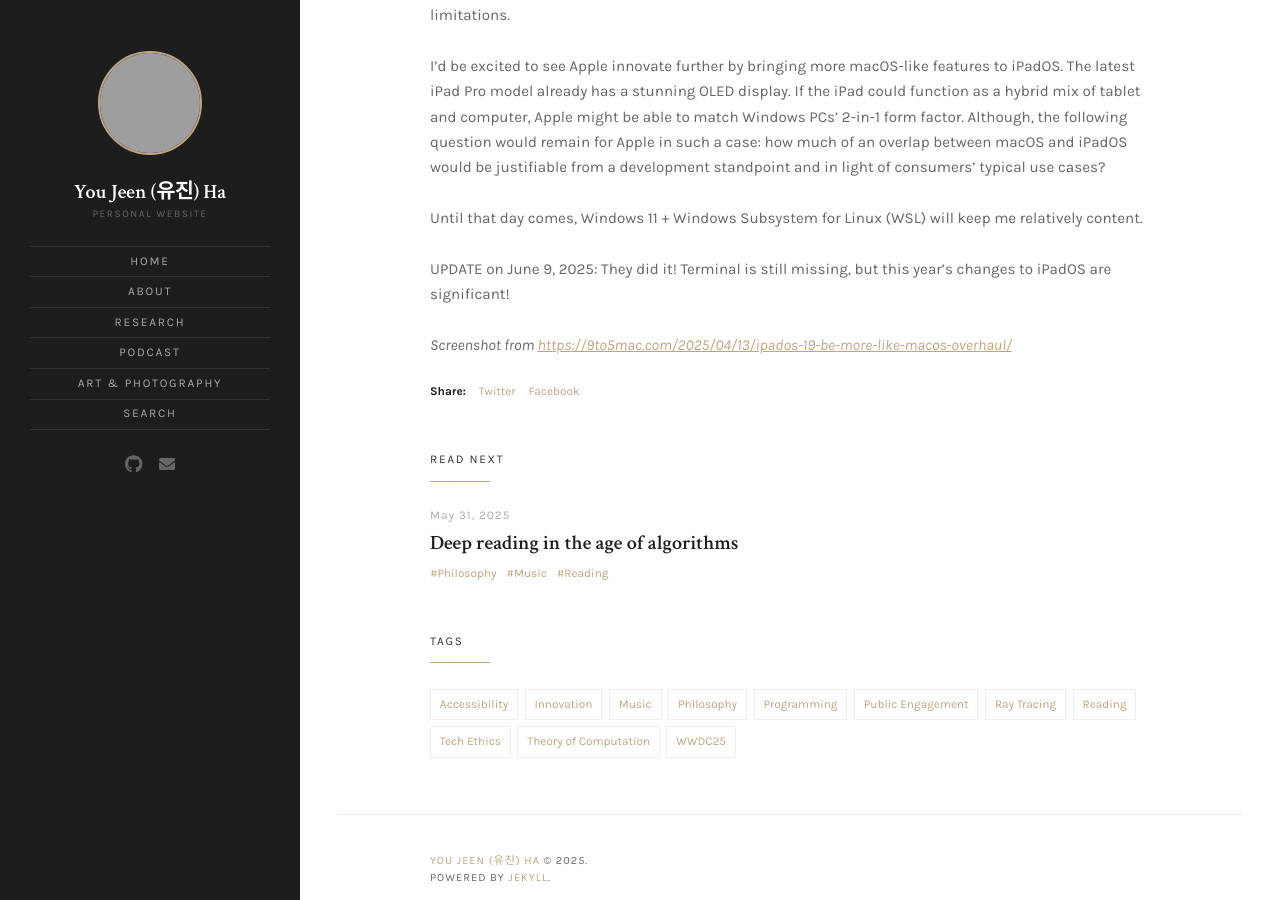
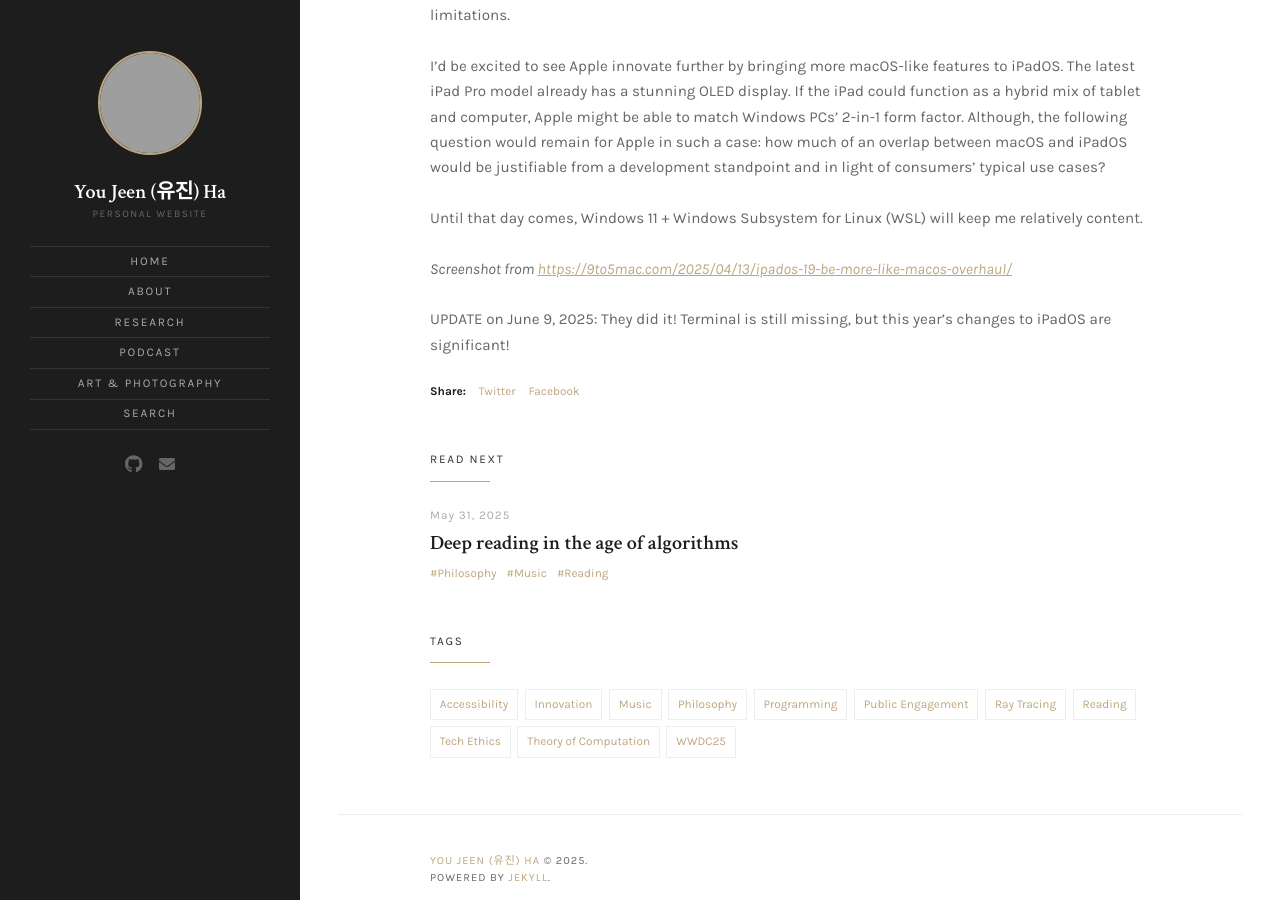
Before and after one commit to hyoujeen/hyoujeen.github.io, a Jekyll site: the page built from _posts/2025-06-08-could-ipados-become-more-like-macos.md, in a window 1280 px wide and 900 px high, scrolled down 1719 px, cut to the strip 0-900 px from the top of the window. Built offline with Jekyll 4.4.1, drawn with Linux system fonts in a browser that asks for light colours; grey boxes are pictures that could not be loaded.

```diff
--- a/_posts/2025-06-08-could-ipados-become-more-like-macos.md
+++ b/_posts/2025-06-08-could-ipados-become-more-like-macos.md
@@ -22,6 +22,7 @@ I'd be excited to see Apple innovate further by bringing more macOS-like feature
 
 Until that day comes, Windows 11 + Windows Subsystem for Linux (WSL) will keep me relatively content.
 
-UPDATE on June 9, 2025: They did it! Terminal is still missing, but this year's changes to iPadOS are significant!
 
 <i>Screenshot from [https://9to5mac.com/2025/04/13/ipados-19-be-more-like-macos-overhaul/](https://9to5mac.com/2025/04/13/ipados-19-be-more-like-macos-overhaul/){:target="_blank"}</i>
+
+UPDATE on June 9, 2025: They did it! Terminal is still missing, but this year's changes to iPadOS are significant!
```
